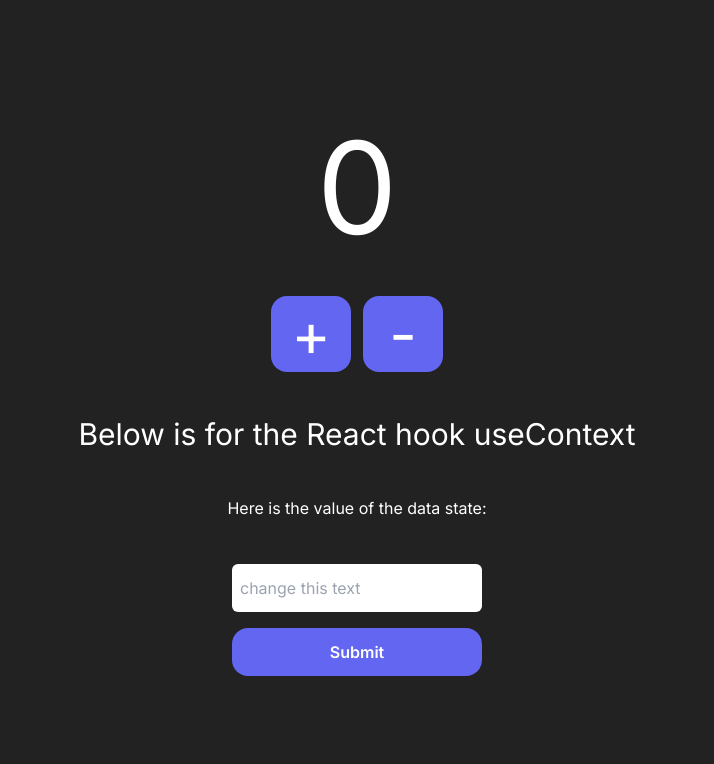
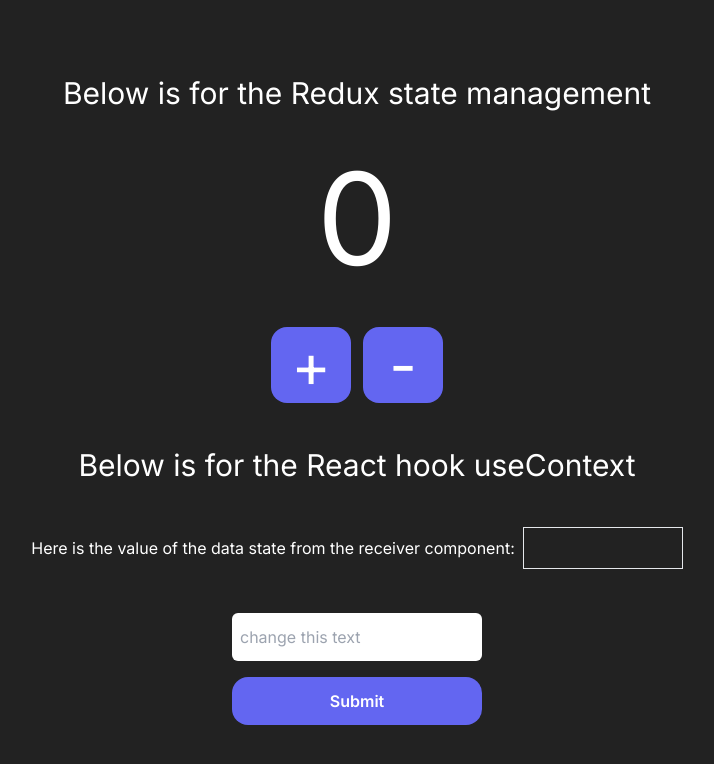
Before and after one commit to joseph-banaag/redux-sample, a Next.js app: page / in a window 1280 px wide. Shown: the top 764 px of the page, without its empty margins (283-997 px from the left). Built offline with nearby package versions, Linux system fonts and the light colour scheme.

Commit message:
added testing of useContext

```diff
--- a/app/page.tsx
+++ b/app/page.tsx
@@ -10,9 +10,10 @@ export default function Home() {
   return (
     <main className="w-full flex-col flex justify-center items-center min-h-screen gap-11">
       <Provider store={store}>
+        <h1 className="text-3xl text-white">Below is for the Redux state management</h1>
         <Counter />
         <h1 className="text-3xl text-white">Below is for the React hook useContext</h1>
-        <p className="text-white">Here is the value of the data state: {data}</p>
+        <p className="text-white flex justify-center items-center">Here is the value of the data state from the receiver component: <span className="border w-[10em] h-auto px-5 py-5 flex justify-center items-center ms-2">{data}</span></p>
         <DataStateValue />
       </Provider>
     </main>
```
